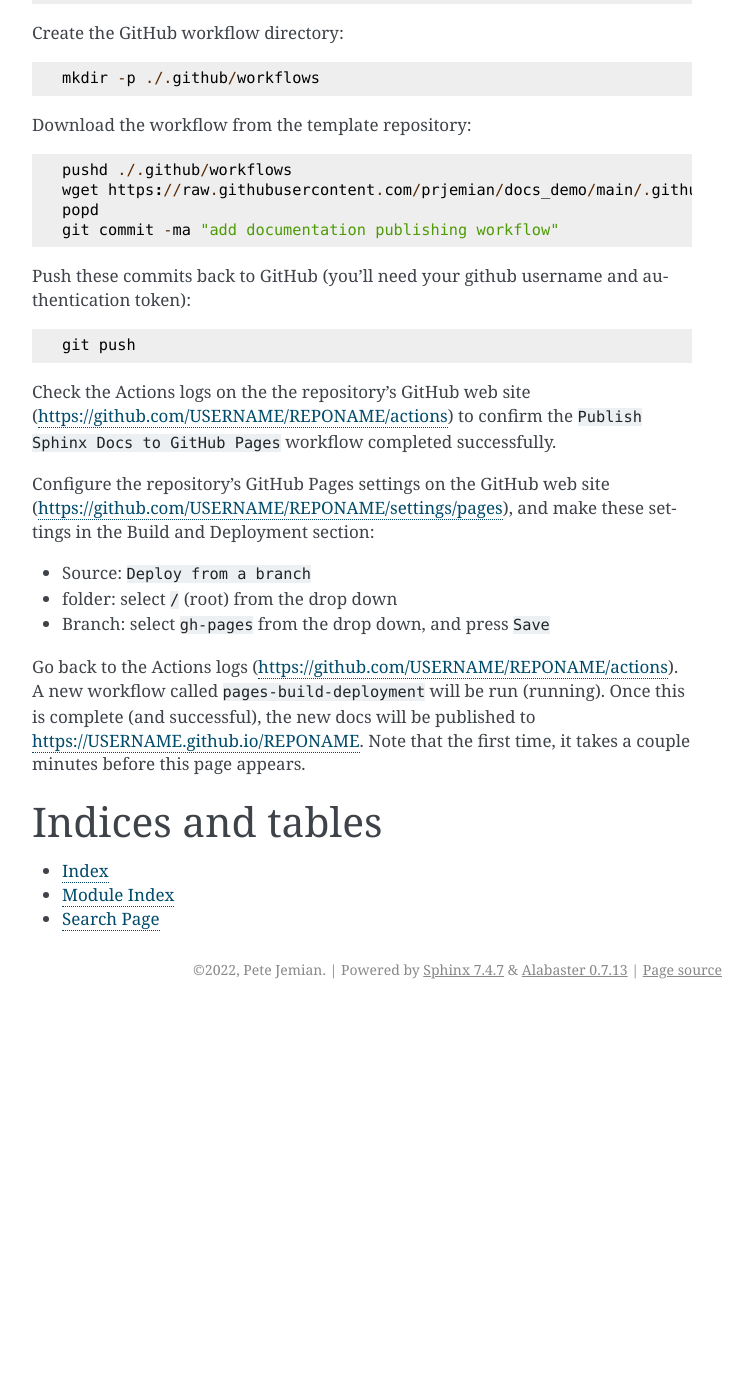
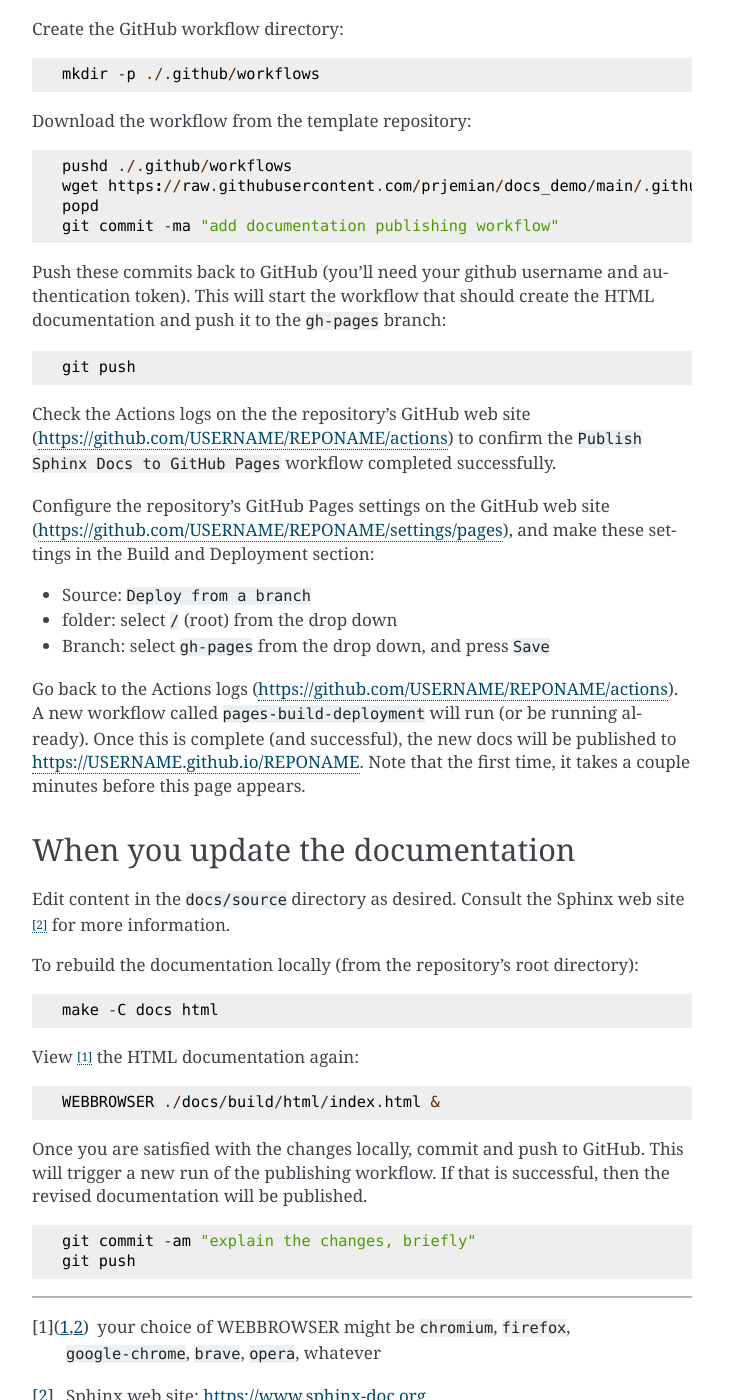
Before and after one commit to prjemian/docs_demo, a Sphinx documentation site: the page built from docs/source/index.rst, in a window 1280 px wide and 1400 px high, scrolled down 1809 px. Shown: the whole window, without its empty margins (388-1141 px from the left). Built offline with Sphinx 7.4.7, drawn with Linux system fonts in a browser that asks for light colours; before the commit the page ends 2818 px from its top, so only the background shows below that; some of the changed text lies outside the part shown.

```diff
--- a/docs/source/index.rst
+++ b/docs/source/index.rst
@@ -82,11 +82,11 @@ Switch back to the repository root directory, then commit to git::
    popd
    git commit -ma "create documentation directory"
 
-Test that Sphinx can build the documentation.  To view use ``chromium``, ``firefox``,
-``google-chrome``, whatever::
+Test that Sphinx can build the documentation.  Using a WEBBROWSER [#browser]_ on
+the local workstation::
 
    make -C docs clean html
-   chromium ./docs/build/html/index.html &
+   WEBBROWSER ./docs/build/html/index.html &
 
 Create the GitHub workflow directory::
 
@@ -100,7 +100,8 @@ Download the workflow from the template repository::
    git commit -ma "add documentation publishing workflow"
 
 Push these commits back to GitHub (you'll need your github username and
-authentication token)::
+authentication token).  This will start the workflow that should create the HTML
+documentation and push it to the ``gh-pages`` branch::
 
    git push
 
@@ -116,11 +117,40 @@ in the Build and Deployment section:
 * folder: select ``/`` (root) from the drop down
 * Branch: select ``gh-pages`` from the drop down, and press ``Save``
 
-Go back to the Actions logs (https://github.com/USERNAME/REPONAME/actions).
-A new workflow called ``pages-build-deployment`` will be run (running).
+Go back to the Actions logs (https://github.com/USERNAME/REPONAME/actions). A
+new workflow called ``pages-build-deployment`` will run (or be running already).
 Once this is complete (and successful), the new docs will be published to
-https://USERNAME.github.io/REPONAME.  Note that the first time, it
-takes a couple minutes before this page appears.
+https://USERNAME.github.io/REPONAME.  Note that the first time, it takes a
+couple minutes before this page appears.
+
+When you update the documentation
+---------------------------------
+
+Edit content in the ``docs/source`` directory as desired.  Consult the Sphinx
+web site [#Sphinx]_ for more information.
+
+To rebuild the documentation locally (from the repository's root directory)::
+
+   make -C docs html
+
+View [#browser]_ the HTML documentation again::
+
+   WEBBROWSER ./docs/build/html/index.html &
+
+Once you are satisfied with the changes locally, commit and push to GitHub.
+This will trigger a new run of the publishing workflow.  If that is successful,
+then the revised documentation will be published.
+
+::
+
+   git commit -am "explain the changes, briefly"
+   git push
+
+
+------
+
+.. [#browser] your choice of WEBBROWSER might be ``chromium``, ``firefox``, ``google-chrome``, ``brave``, ``opera``, whatever
+.. [#Sphinx] Sphinx web site: https://www.sphinx-doc.org
 
 Indices and tables
 ==================
```
Also changed, not shown: other parts of docs/source/index.rst (+2 -2 lines).
